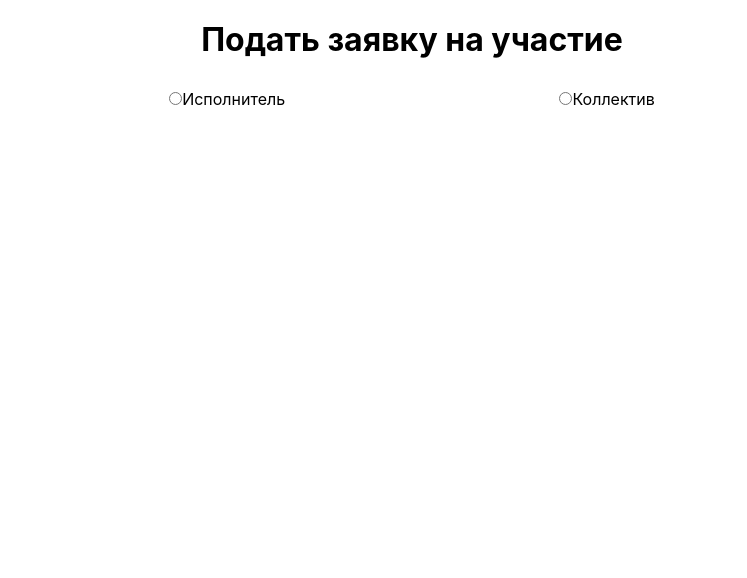
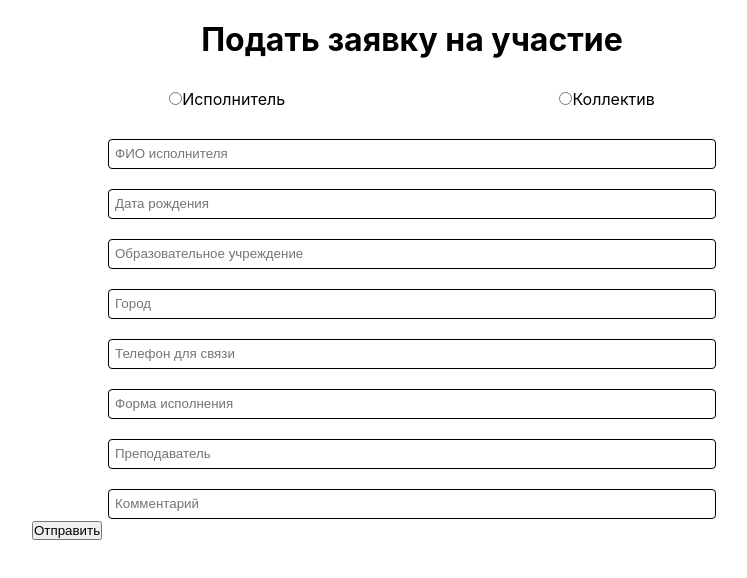
Before and after one commit to SmertokriL/application, a React (Create React App) app: page /request in a window 1280 px wide. Shown: the top 578 px of the page, without its empty margins (228-975 px from the left). Built offline with nearby package versions, Linux system fonts and the light colour scheme.

Commit message:
add_new_forms

```diff
--- a/src/App.css
+++ b/src/App.css
@@ -63,6 +63,11 @@
   flex-flow: column;
   justify-content: default;
 }
+
+.second-page__mainForm {
+  display: flex;
+  flex-flow: column;
+}
 .second-page__title {
   margin: 20px auto;
 }
@@ -74,3 +79,37 @@
   flex-direction: row;
   justify-content: space-around;
 }
+
+/* .second-page__nameForm {
+  /* display: flex;
+  flex-direction: column;
+} */
+
+*/ .input-dateOfBirth {
+  line-height: 1.5em;
+  border-radius: 4px;
+  border: solid 1px black;
+  padding: 4px 6px;
+
+  box-sizing: border-box;
+  margin: auto;
+  margin-top: 20px;
+}
+
+.input {
+  line-height: 1.5em;
+  border-radius: 4px;
+  border: solid 1px black;
+  padding: 4px 6px;
+  display: block;
+  box-sizing: border-box;
+  margin: auto;
+  margin-top: 20px;
+  width: 80%;
+}
+
+.error {
+  color: red;
+  font-weight: 700;
+  font-size: 12px;
+}
--- a/src/components/pages/SecondPageComponent.js
+++ b/src/components/pages/SecondPageComponent.js
@@ -1,7 +1,26 @@
 import { Formik, Field, Form } from 'formik'
 import './../../App.css'
+import * as yup from 'yup'
 
 function SecondPageComponent() {
+  const validationsSchema = yup.object().shape({
+    name: yup.string().typeError('Должно быть строкой').required('Обязательно'),
+    nameOfSchool: yup
+      .string()
+      .typeError('Должно быть строкой')
+      .required('Обязательно'),
+    dateOfBirth: yup.string().required('Обязательно'),
+    country: yup
+      .string()
+      .typeError('Должно быть строкой')
+      .required('Обязательно'),
+    phone: yup.number().typeError('Должен быть номер').required('Обязательно'),
+    teacher: yup
+      .string()
+      .typeError('Должно быть строкой')
+      .required('Обязательно'),
+  })
+
   return (
     <div className="second-page">
       <div className="second-page__title">
@@ -24,6 +43,7 @@
         onSubmit={(values) => {
           console.log(values)
         }}
+        validationSchema={validationsSchema}
 
         // onSubmit={async (values) => {
         //   await new Promise((r) => setTimeout(r, 500))
@@ -40,6 +60,7 @@
           handleSubmit,
           dirty,
         }) => (
+          <div className="second-page__mainForm">
             <div className="second-page__radio">
               <div className="radio-first">
                 <label>
@@ -55,6 +76,163 @@
                 </label>
               </div>
             </div>
+            {/* Форма ФИО */}
+            <div className="second-page__nameForm">
+              <p>
+                <input
+                  placeholder="ФИО исполнителя"
+                  className={`input`}
+                  type={`text`}
+                  name={`name`}
+                  onBlur={handleBlur}
+                  onChange={handleChange}
+                  value={values.name}
+                ></input>
+              </p>
+
+              {touched.name && errors.name && (
+                <p className={'error'}>{errors.name}</p>
+              )}
+
+              {/* Форма даты рождения */}
+              <div className="second-page__dateOfBirth">
+                <p>
+                  <input
+                    placeholder="Дата рождения"
+                    className={`input`}
+                    type={`text`}
+                    name={`dateOfBirth`}
+                    onBlur={handleBlur}
+                    onChange={handleChange}
+                    value={values.dateOfBirth}
+                  ></input>
+                </p>
+
+                {touched.dateOfBirth && errors.dateOfBirth && (
+                  <p className={'error'}>{errors.dateOfBirth}</p>
+                )}
+
+                {/* Форма образовательного учреждения */}
+                <div className="second-page__nameOfSchool">
+                  <p>
+                    <input
+                      placeholder="Образовательное учреждение"
+                      className={`input`}
+                      type={`text`}
+                      name={`nameOfSchool`}
+                      onBlur={handleBlur}
+                      onChange={handleChange}
+                      value={values.nameOfSchool}
+                    ></input>
+                  </p>
+
+                  {touched.nameOfSchool && errors.nameOfSchool && (
+                    <p className={'error'}>{errors.nameOfSchool}</p>
+                  )}
+                  {/* Город */}
+                  <div className="second-page__country">
+                    <p>
+                      <input
+                        placeholder="Город"
+                        className={`input`}
+                        type={`text`}
+                        name={`country`}
+                        onBlur={handleBlur}
+                        onChange={handleChange}
+                        value={values.country}
+                      ></input>
+                    </p>
+
+                    {touched.country && errors.country && (
+                      <p className={'error'}>{errors.country}</p>
+                    )}
+                    {/* Телефон для связи */}
+                    <div className="second-page__phone">
+                      <p>
+                        <input
+                          placeholder="Телефон для связи"
+                          className={`input`}
+                          type={`text`}
+                          name={`phone`}
+                          onBlur={handleBlur}
+                          onChange={handleChange}
+                          value={values.phone}
+                        ></input>
+                      </p>
+
+                      {touched.phone && errors.phone && (
+                        <p className={'error'}>{errors.phone}</p>
+                      )}
+                      {/*  Форма исполнения */}
+                      <div className="second-page__formOfPerfomance">
+                        <p>
+                          <input
+                            placeholder="Форма исполнения"
+                            className={`input`}
+                            type={`text`}
+                            name={`formOfPerfomance`}
+                            onBlur={handleBlur}
+                            onChange={handleChange}
+                            value={values.formOfPerfomance}
+                          ></input>
+                        </p>
+
+                        {touched.formOfPerfomance &&
+                          errors.formOfPerfomance && (
+                            <p className={'error'}>{errors.formOfPerfomance}</p>
+                          )}
+                        {/*  Преподаватель */}
+                        <div className="second-page__teacher">
+                          <p>
+                            <input
+                              placeholder="Преподаватель"
+                              className={`input`}
+                              type={`text`}
+                              name={`teacher`}
+                              onBlur={handleBlur}
+                              onChange={handleChange}
+                              value={values.teacher}
+                            ></input>
+                          </p>
+
+                          {touched.teacher && errors.teacher && (
+                            <p className={'error'}>{errors.teacher}</p>
+                          )}
+
+                          {/*  Комментарий */}
+                          <div className="second-page__comment">
+                            <p>
+                              <input
+                                placeholder="Комментарий"
+                                className={`input`}
+                                type={`text`}
+                                name={`comment`}
+                                onBlur={handleBlur}
+                                onChange={handleChange}
+                                value={values.comment}
+                              ></input>
+                            </p>
+
+                            {touched.comment && errors.comment && (
+                              <p className={'error'}>{errors.comment}</p>
+                            )}
+
+                            <button
+                              disabled={!isValid && !dirty}
+                              onClick={handleSubmit}
+                              type={`submit`}
+                            >
+                              Отправить{' '}
+                            </button>
+                          </div>
+                        </div>
+                      </div>
+                    </div>
+                  </div>
+                </div>
+              </div>
+            </div>
+          </div>
         )}
       </Formik>
     </div>
```
Lines whose indentation alone changed are shown as unchanged.
